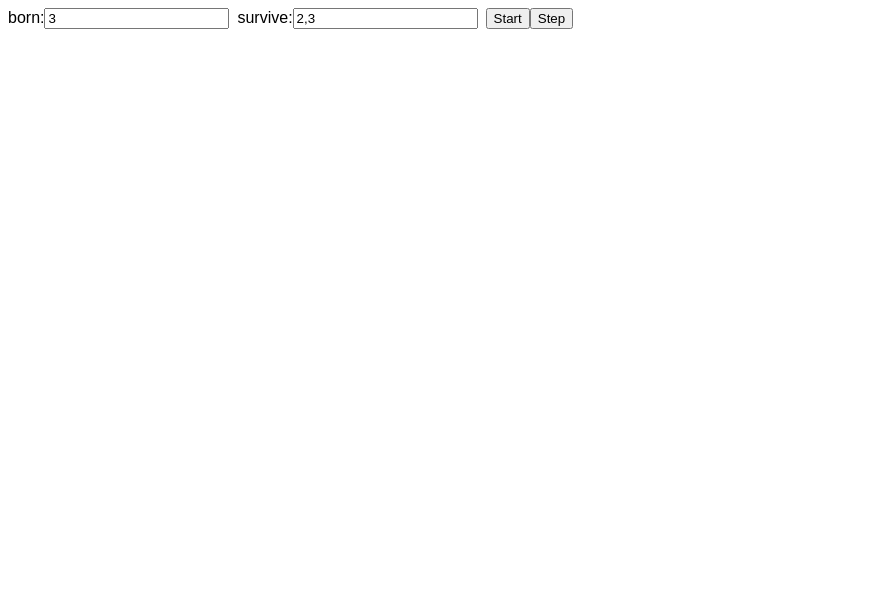
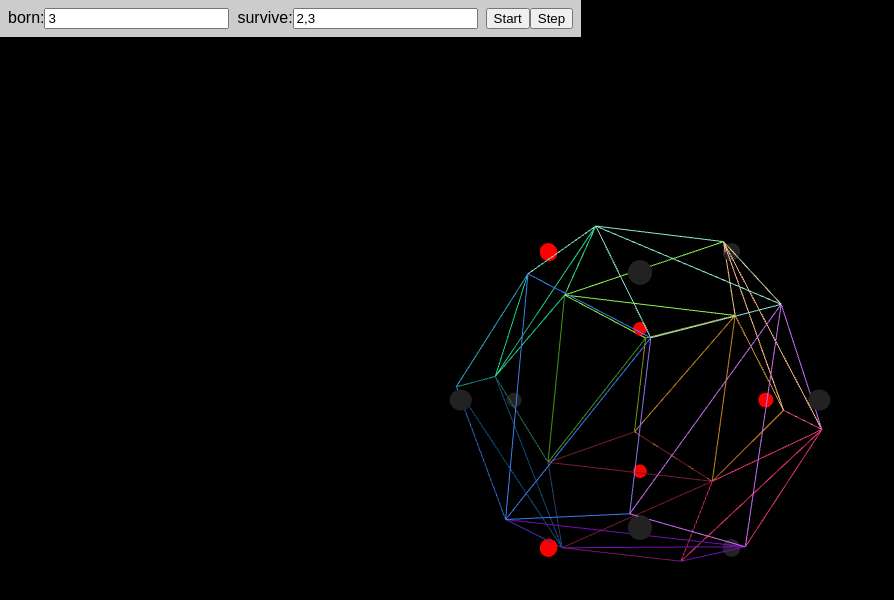
Before and after one commit to AgroxOD/cellular-automaton, a React (Vite) app: page / in a window 1280 px wide. Shown: the top 600 px of the page, without its empty margins (0-894 px from the left). Built offline with nearby package versions, Linux system fonts and the light colour scheme.

Commit message:
fix: ensure canvas fills viewport

```diff
--- a/src/App.css
+++ b/src/App.css
@@ -1,8 +1,19 @@
-html, body, #root, .scene-container {
+html, body, #root {
   width: 100%;
   height: 100%;
   margin: 0;
   padding: 0;
+}
+
+#root > div {
+  width: 100%;
+  height: 100%;
+  position: relative;
+}
+
+.scene-container {
+  width: 100%;
+  height: 100%;
 }
 
 .controls {
```
